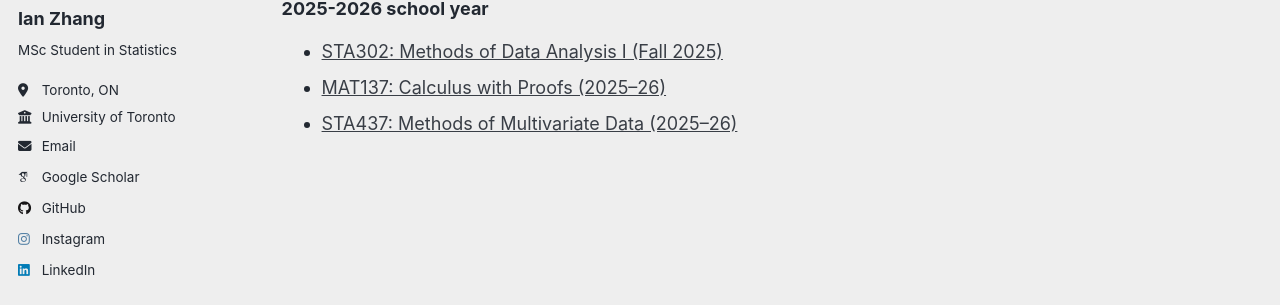
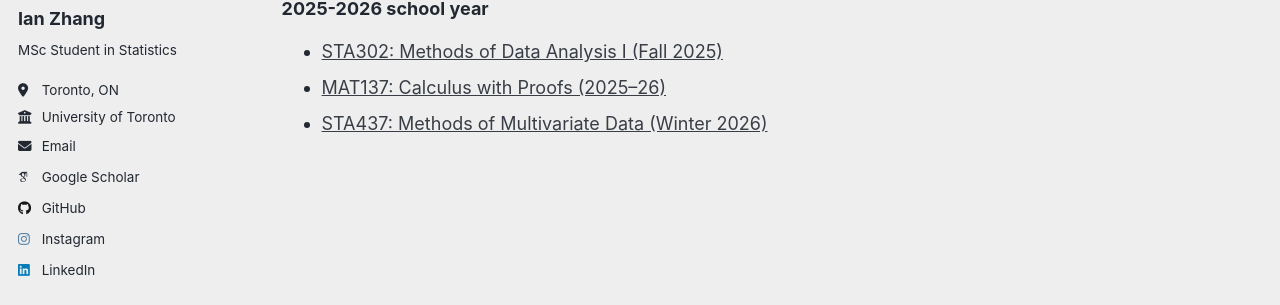
Before and after one commit to IanZhang42/ianwebsite, a Jekyll site: the page built from _pages/teaching.md, in a window 1280 px wide. Shown: the part 263-568 px from the top of the page. Built offline with Jekyll 4.4.1, drawn with Linux system fonts in a browser that asks for light colours; some web fonts are replaced; a script that is not in the unit is left out.

Commit message:
Update teaching.md

```diff
--- a/_pages/teaching.md
+++ b/_pages/teaching.md
@@ -10,4 +10,4 @@ author_profile: true
 ### 2025-2026 school year
 - [STA302: Methods of Data Analysis I (Fall 2025)](/teaching/sta302fall2025)
 - [MAT137: Calculus with Proofs (2025–26)](/teaching/mat137fall2025winter2026)
-- [STA437: Methods of Multivariate Data (2025–26)](/teaching/sta437winter2026)
+- [STA437: Methods of Multivariate Data (Winter 2026)](/teaching/sta437winter2026)
```
